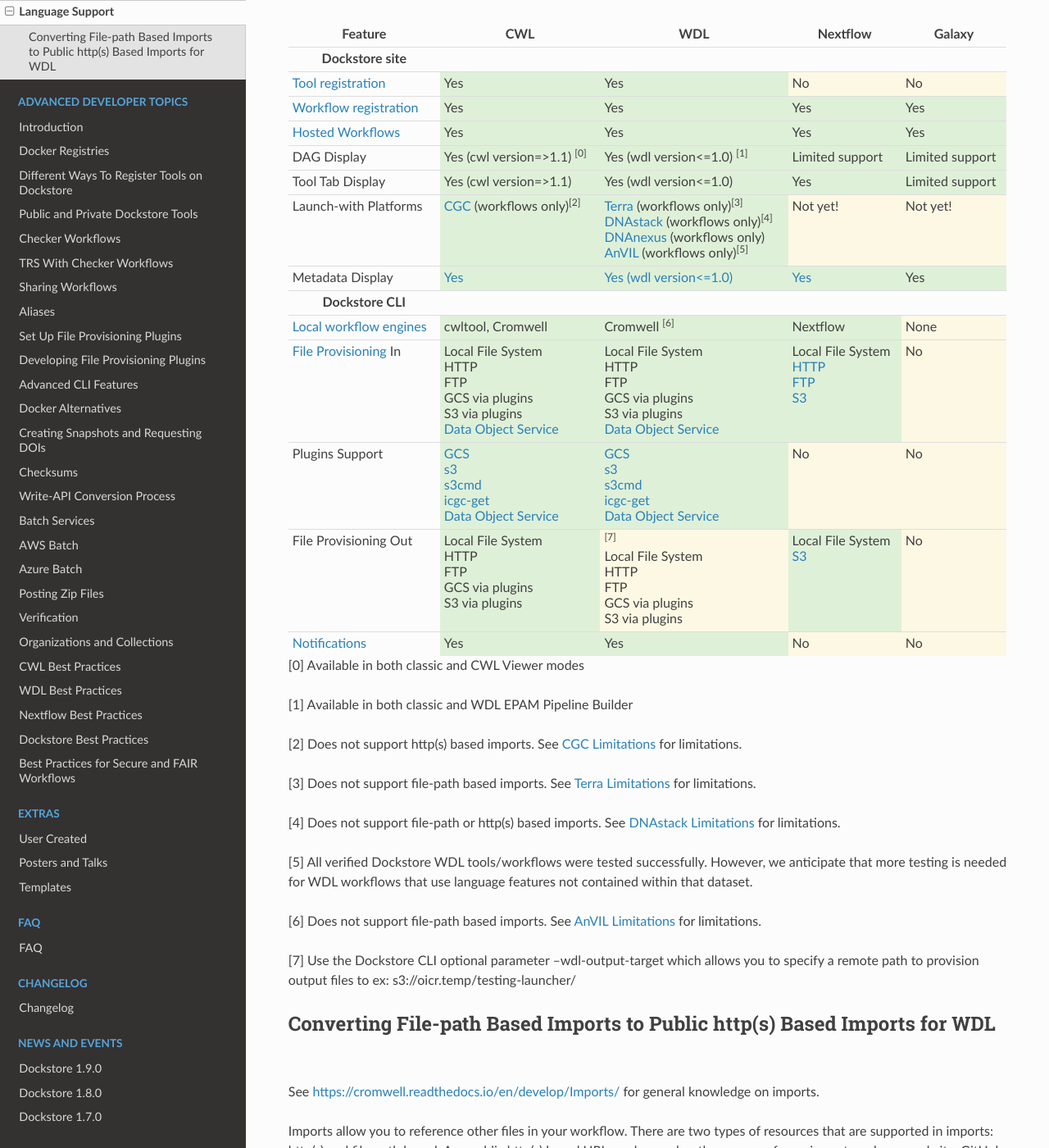
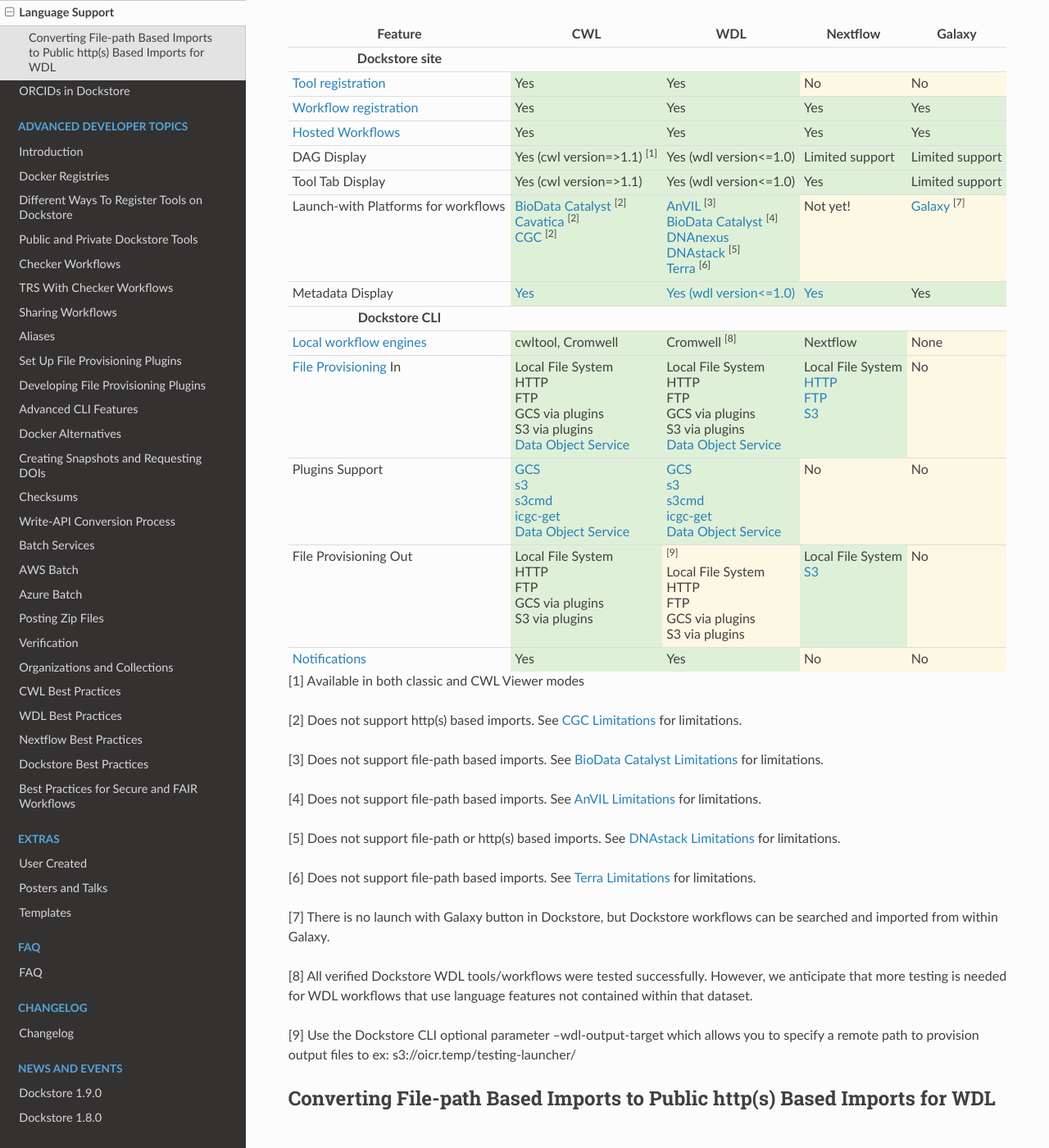
Before and after one commit to dockstore/dockstore-documentation, a Sphinx documentation site: the page built from docs/end-user-topics/language-support.rst, in a window 1280 px wide and 1400 px high, scrolled down 276 px. Shown: the whole window at 82% size. Built offline with Sphinx 7.4.7 and the Read the Docs theme 2.0.0, drawn with Linux system fonts in a browser that asks for light colours.

Commit message:
Update language support table
dockstore/dockstore#3269
dockstore/dockstore#4066

Includes adding topics for new platforms.

Also addressing make warnings, e.g., missing link to ORCID,
issues with fair practices. Updated some images

```diff
--- a/docs/_static/language-support.html
+++ b/docs/_static/language-support.html
@@ -56,10 +56,9 @@
         <tr style="border-top: 1px solid #ddd; ">
             <td style="padding: 5px;">DAG Display</td>
             <td style="background-color:#dff0d8; padding: 5px;">Yes (cwl version=>1.1)
-                <sup>[0]</sup>
+                <sup>[1]</sup>
             </td>
             <td style="background-color:#dff0d8; padding: 5px;">Yes (wdl version&lt;=1.0)
-                <sup>[1]</sup>
             </td>
             <td style="background-color:#dff0d8; padding: 5px;">Limited support</td>
             <td style="background-color:#dff0d8; padding: 5px;">Limited support</td>
@@ -72,21 +71,29 @@
             <td style="background-color:#dff0d8; padding: 5px;">Limited support</td>
         </tr>
         <tr style="border-top: 1px solid #ddd; ">
-            <td style="padding: 5px;">Launch-with Platforms</td>
+            <td style="padding: 5px;">Launch-with Platforms for workflows</td>
             <td style="background-color:#dff0d8; padding: 5px;">
-                <a href="../launch-with/cgc-launch-with.html">CGC</a> (workflows only)<sup>[2]</sup></td>
+                <a href="../launch-with/bdcat-launch-with.html">BioData Catalyst</a> <sup>[2]</sup>
+                <br>
+                <a href="../launch-with/cavatica-launch-with.html">Cavatica</a> <sup>[2]</sup>
+                <br>
+                <a href="../launch-with/cgc-launch-with.html">CGC</a> <sup>[2]</sup>
+            </td>
             <td style="background-color:#dff0d8; padding: 5px;">
-                <a href="../launch-with/terra-launch-with.html">Terra</a> (workflows only)<sup>[3]</sup>
+                <a href="../launch-with/anvil-launch-with.html">AnVIL</a> <sup>[3]</sup>
                 <br>
-                <a href="../launch-with/dnastack-launch-with.html">DNAstack</a> (workflows only)<sup>[4]</sup>
+                <a href="../launch-with/bdcat-launch-with.html">BioData Catalyst</a> <sup>[4]</sup>
                 <br>
-                <a href="../launch-with/dnanexus-launch-with.html">DNAnexus</a> (workflows only)
+                <a href="../launch-with/dnanexus-launch-with.html">DNAnexus</a>
                 <br>
-                <a href="../launch-with/anvil-launch-with.html">AnVIL</a> (workflows only)<sup>[5]</sup>
+                <a href="../launch-with/dnastack-launch-with.html">DNAstack</a> <sup>[5]</sup>
                 <br>
+                <a href="../launch-with/terra-launch-with.html">Terra</a> <sup>[6]</sup>
             </td>
             <td style="background-color:#fcf8e3; padding: 5px;">Not yet!</td>
-            <td style="background-color:#fcf8e3; padding: 5px;">Not yet!</td>
+            <td style="background-color:#fcf8e3; padding: 5px;">
+                <a href="../launch-with/galaxy-launch-with.html">Galaxy</a> <sup>[7]</sup>
+            </td>
         </tr>
         <tr style="border-top: 1px solid #ddd; ">
             <td style="padding: 5px;">Metadata Display</td>
@@ -107,7 +114,7 @@
             <td style="background-color:#dff0d8; padding: 5px;">cwltool, Cromwell
             </td>
             <td style="background-color:#dff0d8; padding: 5px;">Cromwell
-                <sup>[6]</sup>
+                <sup>[8]</sup>
             </td>
             <td style="background-color:#dff0d8; padding: 5px;">Nextflow</td>
             <td style="background-color:#fcf8e3; padding: 5px;">None</td>
@@ -171,7 +178,7 @@
                 <br>S3 via plugins
             </td>
             <td style="background-color:#fcf8e3; padding: 5px;">
-                <sup>[7]</sup>
+                <sup>[9]</sup>
                 <br>Local File System
                 <br>HTTP
                 <br>FTP
--- a/docs/advanced-topics/best-practices/best-practices-secure-fair-workflows.rst
+++ b/docs/advanced-topics/best-practices/best-practices-secure-fair-workflows.rst
@@ -1,5 +1,5 @@
 Best Practices for Secure and FAIR Workflows
-========================
+============================================
 
 This comprehensive document contains best practices for developing secure tools or workflows that also exemplify the `FAIR (Findable, Accessible, Interoperable, Reusable) guiding principles <https://www.go-fair.org/fair-principles/>`_.
 
--- a/docs/end-user-topics/language-support.rst
+++ b/docs/end-user-topics/language-support.rst
@@ -13,25 +13,29 @@
 .. raw:: html
     :file: ../_static/language-support.html
 
-[0] Available in both classic and CWL Viewer modes
-
-[1] Available in both classic and WDL EPAM Pipeline Builder
+[1] Available in both classic and CWL Viewer modes
 
 [2] Does not support http(s) based imports. See :ref:`CGC
 Limitations <cgc-limitations>` for limitations.
 
-[3] Does not support file-path based imports. See :ref:`Terra
+[3] Does not support file-path based imports. See :ref:`BioData Catalyst
+Limitations <anvil-limitations>` for limitations.
+
+[4] Does not support file-path based imports. See :ref:`AnVIL
+Limitations <anvil-limitations>` for limitations.
+
+[5] Does not support file-path or http(s) based imports. See :ref:`DNAstack
+Limitations <dnastack-limitations>` for limitations.
+
+[6] Does not support file-path based imports. See :ref:`Terra
 Limitations <terra-limitations>` for limitations.
 
-[4] Does not support file-path or http(s) based imports. See :ref:`DNAstack
-Limitations <dnastack-limitations>` for limitations.
+[7] There is no launch with Galaxy button in Dockstore, but Dockstore workflows can be searched and imported from within Galaxy.
 
-[5] All verified Dockstore WDL tools/workflows were tested successfully. However, we anticipate that more testing is needed for WDL workflows that use language features not contained within that dataset.
+[8] All verified Dockstore WDL tools/workflows were tested successfully. However, we anticipate that more testing is needed for WDL workflows that use language features not contained within that dataset.
 
-[6] Does not support file-path based imports. See :ref:`AnVIL
-Limitations <anvil-limitations>` for limitations.
 
-[7] Use the Dockstore CLI optional parameter --wdl-output-target which allows you to specify a remote path to provision output files to ex: s3://oicr.temp/testing-launcher/
+[9] Use the Dockstore CLI optional parameter --wdl-output-target which allows you to specify a remote path to provision output files to ex: s3://oicr.temp/testing-launcher/
 
 
 .. _converting-file-path-based-imports-to-public-http-s-based-imports-for-wdl:
--- a/docs/index.rst
+++ b/docs/index.rst
@@ -43,9 +43,12 @@
 
    launch-with/launch
    launch-with/anvil-launch-with
+   launch-with/bdcat-launch-with
+   launch-with/cavatica-launch-with
    launch-with/cgc-launch-with
    launch-with/dnanexus-launch-with
    launch-with/dnastack-launch-with
+   launch-with/galaxy-launch-with
    launch-with/terra-launch-with
 
 .. toctree::
--- a/docs/launch-with/cgc-launch-with.rst
+++ b/docs/launch-with/cgc-launch-with.rst
@@ -12,7 +12,7 @@
 "Launch with CGC" button on the right. The currently selected version
 of the workflow will be exported.
 
-.. figure:: /assets/images/docs/cgc/cgc_from_dockstore.png
+.. figure:: /assets/images/docs/sevenbridges/sb_from_dockstore.png
    :alt: CWL workflow
 
    CWL workflow
```
Also changed, not shown: other parts of docs/index.rst (+1 -0 lines), docs/launch-with/anvil-launch-with.rst (+1 -6 lines), docs/launch-with/bdcat-launch-with.rst (added, +39 -0 lines), docs/launch-with/cavatica-launch-with.rst (added, +35 -0 lines), docs/launch-with/galaxy-launch-with.rst (added, +53 -0 lines), docs/assets/images/docs/cgc/cgc_from_dockstore.png (deleted), docs/assets/images/docs/galaxy/copy_trs.png (added), docs/assets/images/docs/galaxy/dockstore_import.png (added), docs/assets/images/docs/galaxy/import_id.png (added), docs/assets/images/docs/galaxy/search.png (added), docs/assets/images/docs/galaxy/workflow_import.png (added), docs/assets/images/docs/sevenbridges/sb_from_dockstore.png (added), docs/assets/images/docs/wdl_launch_with.png.
